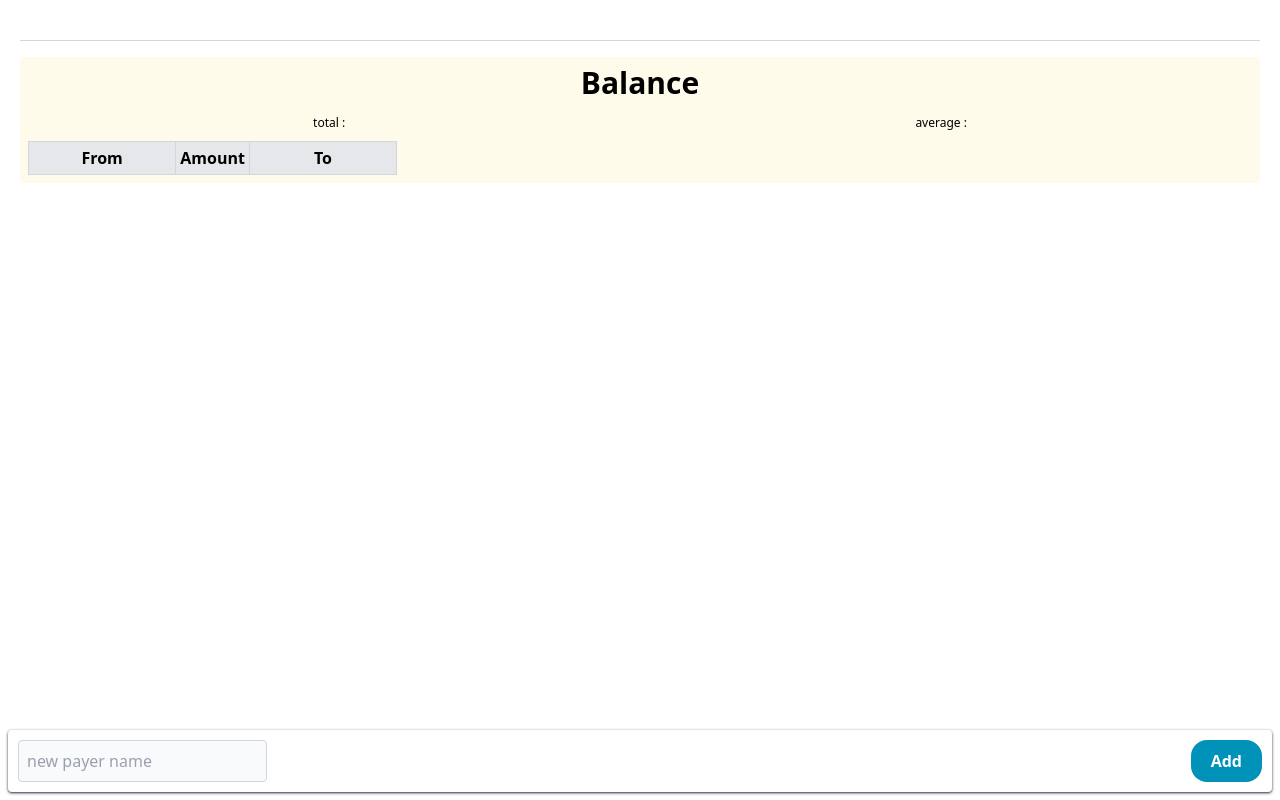
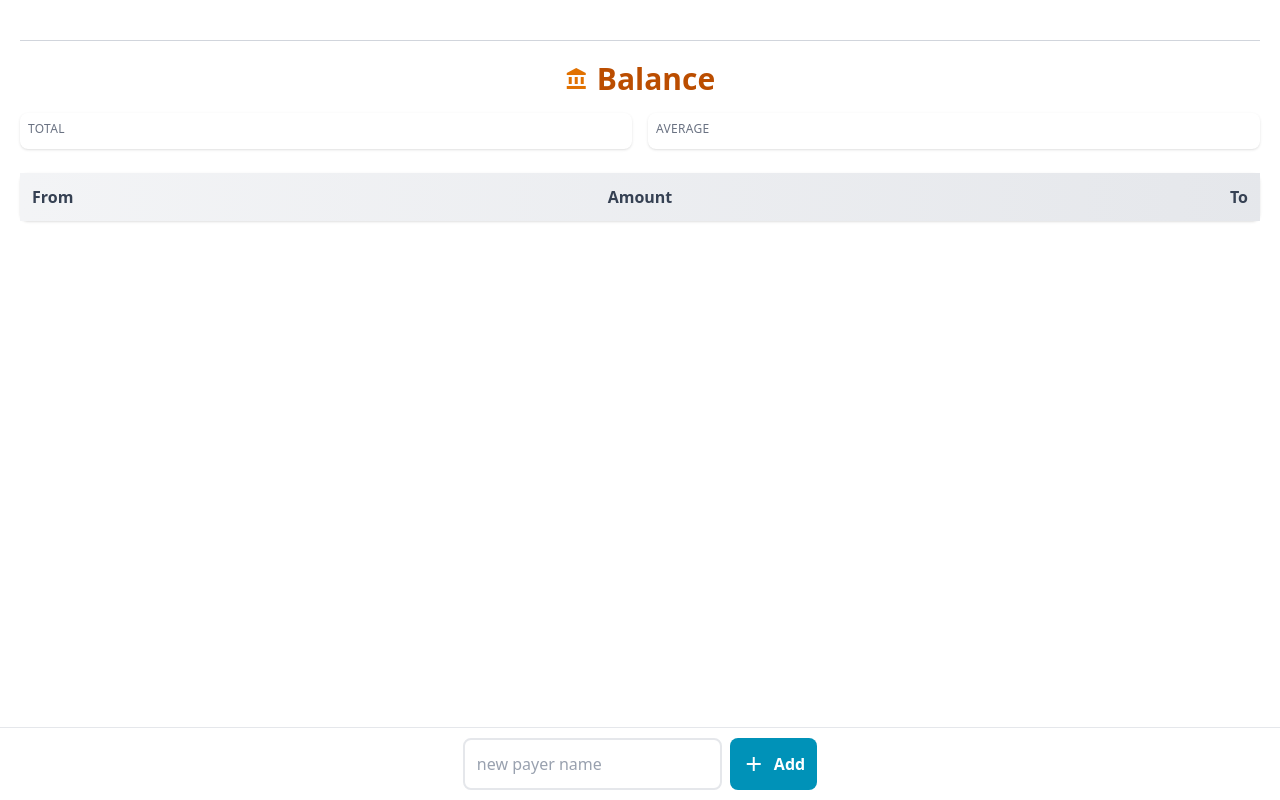
Before and after one commit to Delaudes/Share, an Angular app: page /rooms/1 in a window 1280 px wide. Built offline with nearby package versions, Linux system fonts and the light colour scheme.

Commit message:
feat : css home & room

```diff
--- a/src/home/home.component.html
+++ b/src/home/home.component.html
@@ -3,32 +3,46 @@
   <h2 class="text-xs place-self-center text-amber-700 -mt-1.5">split money easy</h2>
 </div>
 <div class="mt-5 mb-16">
+  <h3 class="text-lg font-semibold text-gray-700 mb-4 flex items-center gap-2">
+    <span class="material-icons text-cyan-600">folder</span>
+    Your Rooms
+  </h3>
   @for (room of roomList.rooms; track room.id) {
+
   <button
-    class="text-2xl rounded-xl shadow-sm items-start flex w-full p-3 mb-2 flex-col font-semibold text-gray-700 hover:bg-gray-100 hover:cursor-pointer"
+    class="group w-full mb-3 p-4 rounded-lg shadow-sm transition-all border-l-4 border-cyan-500 hover:cursor-pointer hover:scale-[1.02]"
     data-testid="existing-room"
     (click)="routerService.navigate(`/rooms/${room.id}`)"
   >
-    {{ room.name }}
-    <span class="text-gray-400 text-xs">{{ room.id }}</span>
+    <div class="flex items-center justify-between">
+      <div class="text-left">
+        <h4 class="text-xl font-semibold text-gray-800 group-hover:text-cyan-600">
+          {{ room.name }}
+        </h4>
+        <span class="text-xs text-gray-400 font-mono">{{ room.id }}</span>
+      </div>
+      <span class="material-icons text-gray-400 group-hover:text-cyan-600"> arrow_forward </span>
+    </div>
   </button>
   }
 </div>
+
 <div
-  class="p-2.5 rounded-sm fixed bottom-2 bg-white left-2 right-2 flex justify-between shadow-sm shadow-gray-700"
+  class="fixed bottom-0 left-0 right-0 p-2.5 bg-white border-t border-gray-200 flex justify-center"
 >
   <input
     type="text"
     placeholder="new room name"
     [(ngModel)]="roomName"
     data-testid="room-name"
-    class="focus:border-cyan-700 hover:bg-gray-100 placeholder:text-gray-400 outline-none border-1 p-2 rounded-sm border-gray-300 bg-gray-50"
+    class="p-3 rounded-lg border-2 border-gray-200 focus:border-cyan-500 outline-none placeholder:text-gray-400"
   />
   <button
-    class="hover:bg-cyan-700 hover:cursor-pointer rounded-2xl px-5 py-1.5 ml-2 bg-cyan-600 text-white font-bold"
+    class="p-3 bg-cyan-600 hover:bg-cyan-700 text-white font-semibold rounded-lg hover:scale-105 hover:cursor-pointer ml-2 flex items-center gap-2"
     data-testid="create-room"
     (click)="createRoom()"
   >
+    <span class="material-icons">add</span>
     Create
   </button>
 </div>
--- a/src/room/presentation/room.component.html
+++ b/src/room/presentation/room.component.html
@@ -1,60 +1,56 @@
 <div class="mb-16">
-  <div class="flex items-center border-b-1 pb-5 border-gray-300 justify-center">
+  <div class="border-b-1 pb-5 border-gray-300">
     <h1 class="font-bold text-4xl place-self-center text-cyan-700" data-testid="room-name">
       {{ roomStore.room()?.name }}
     </h1>
-    <!--
-    <button
-      class="hover:shadow-gray-700 hover:cursor-pointer bg-gray-50 shadow-sm ml-1 text-cyan-700 flex items-center justify-center p-0.5 rounded-full self-center"
-      data-testid="add-expense"
-    >
-      <span class="material-icons" style="font-size: 14px">edit</span>
-    </button>
-    <button
-      class="hover:shadow-gray-700 hover:cursor-pointer bg-gray-50 shadow-sm ml-1 text-cyan-700 flex items-center justify-center p-0.5 rounded-full"
-      data-testid="add-expense"
-    >
-      <span class="material-icons" style="font-size: 14px">delete</span>
-    </button>
-  --></div>
+  </div>
   @for (payer of roomStore.room()?.payers; track payer.id) {
   <app-payer [payer]="payer"></app-payer>
   }
-  <div class="p-2 mt-4 bg-amber-50 rounded-sm text-center" data-testid="balance">
-    <span class="place-self-center text-3xl flex font-bold">Balance</span>
-    <div class="flex justify-around text-xs mt-2 border-gray-300">
-      <span
-        >total :
-        <span class="text-amber-700 font-semibold text-base">{{
-          roomStore.room()?.calculateTotalExpenses() | amount
-        }}</span></span
-      >
-      <span
-        >average :
-        <span class="text-amber-700 font-semibold text-base">{{
-          roomStore.room()?.calculateAverageExpensesPerPayer() | amount
-        }}</span></span
-      >
+  <div class="mt-5" data-testid="balance">
+    <div class="flex items-center justify-center gap-2 mb-4">
+      <span class="material-icons text-amber-600 text-3xl">account_balance</span>
+      <h2 class="text-3xl font-bold text-amber-700">Balance</h2>
     </div>
-    <div class="mt-2">
-      <table>
+
+    <div class="grid grid-cols-2 gap-4 mb-6">
+      <div class="rounded-lg p-2 shadow-sm">
+        <p class="text-xs text-gray-500 tracking-wide mb-1">TOTAL</p>
+        <p class="text-2xl font-bold text-amber-700">
+          {{ roomStore.room()?.calculateTotalExpenses() | amount }}
+        </p>
+      </div>
+      <div class="rounded-lg p-2 shadow-sm">
+        <p class="text-xs text-gray-500 tracking-wide mb-1">AVERAGE</p>
+        <p class="text-2xl font-bold text-amber-700">
+          {{ roomStore.room()?.calculateAverageExpensesPerPayer() | amount }}
+        </p>
+      </div>
+    </div>
+
+    <div class="rounded-lg shadow-sm">
+      <table class="w-full">
         <thead>
-          <tr class="bg-gray-200">
-            <th class="p-1 w-2/5 border-1 border-gray-300">From</th>
-            <th class="p-1 border-1 border-gray-300">Amount</th>
-            <th class="p-1 w-2/5 border-1 border-gray-300">To</th>
+          <tr class="bg-gradient-to-r from-gray-100 to-gray-200">
+            <th class="p-3 text-left font-semibold text-gray-700 w-2/5">From</th>
+            <th class="p-3 text-center font-semibold text-gray-700 w-1/5">Amount</th>
+            <th class="p-3 text-right font-semibold text-gray-700 w-2/5">To</th>
           </tr>
         </thead>
         <tbody>
           @for (payment of roomStore.room()?.calculateBalance()?.payments; track $index) {
-          <tr [ngClass]="$index % 2 === 0 ? 'bg-white' : 'bg-gray-50'">
-            <td class="font-semibold text-cyan-700 border-1 border-gray-300 p-1">
+          <tr class="border-b border-gray-100">
+            <td class="p-3 font-semibold text-cyan-700 w-2/5">
               {{ payment.from }}
             </td>
-            <td class="font-semibold text-amber-700 border-1 border-gray-300 p-1">
-              {{ payment.amount | amount }}
+            <td class="p-3 text-center w-1/5">
+              <span
+                class="inline-block px-3 py-1 bg-amber-100 text-amber-800 font-bold rounded-full"
+              >
+                {{ payment.amount | amount }}
+              </span>
             </td>
-            <td class="font-semibold text-cyan-700 border-1 border-gray-300 p-1">
+            <td class="p-3 font-semibold text-cyan-700 text-right w-2/5">
               {{ payment.to }}
             </td>
           </tr>
@@ -65,20 +61,21 @@
   </div>
 
   <div
-    class="p-2.5 rounded-sm fixed bottom-2 bg-white left-2 right-2 flex justify-between shadow-sm shadow-gray-700"
+    class="fixed bottom-0 left-0 right-0 p-2.5 bg-white border-t border-gray-200 flex justify-center"
   >
     <input
       type="text"
       placeholder="new payer name"
       [(ngModel)]="payerName"
       data-testid="payer-name"
-      class="focus:border-cyan-700 hover:bg-gray-100 placeholder:text-gray-400 outline-none border-1 p-2 rounded-sm border-gray-300 bg-gray-50"
+      class="p-3 rounded-lg border-2 border-gray-200 focus:border-cyan-500 outline-none placeholder:text-gray-400"
     />
     <button
-      class="hover:bg-cyan-700 hover:cursor-pointer rounded-2xl px-5 py-1.5 ml-2 bg-cyan-600 text-white font-bold"
+      class="p-3 bg-cyan-600 hover:bg-cyan-700 text-white font-semibold rounded-lg hover:scale-105 hover:cursor-pointer ml-2 flex items-center gap-2"
       data-testid="add-payer"
       (click)="addPayer()"
     >
+      <span class="material-icons">add</span>
       Add
     </button>
   </div>
```
Also changed, not shown: src/payer/presentation/payer.component.html (+1 -13 lines).
